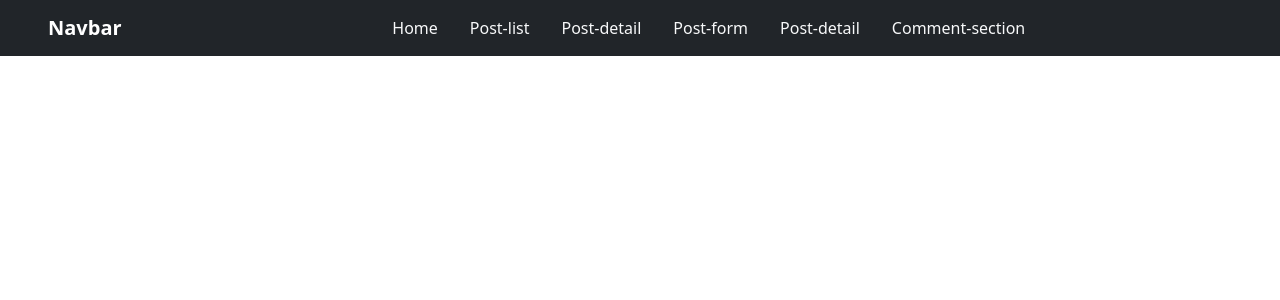
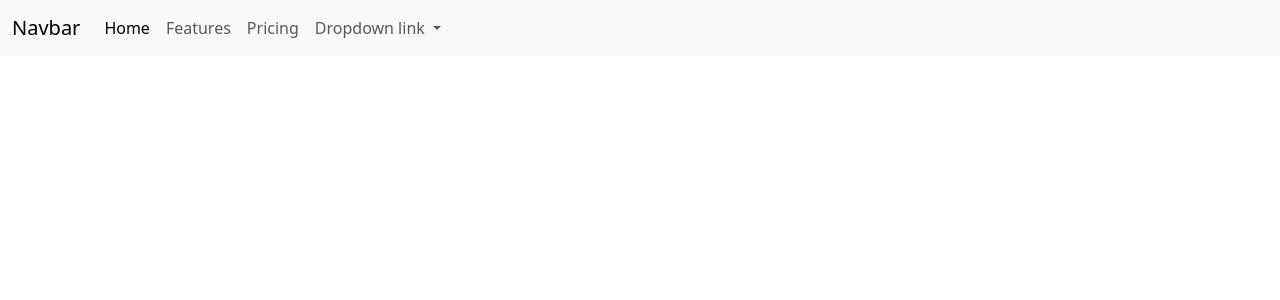
Before and after one commit to iliassid/EnaaBlog, an Angular app: page / in a window 1280 px wide. Shown: the top 300 px of the page. Built offline with nearby package versions, Linux system fonts and the light colour scheme.

Commit message:
fixed the burger bar

```diff
--- a/src/app/components/navbar/navbar.component.html
+++ b/src/app/components/navbar/navbar.component.html
@@ -1,17 +1,37 @@
-<nav class="navbar navbar-expand-lg navbar-dark bg-dark">
-  <a class="navbar-brand ms-5 fw-bold" href="#">Navbar</a>
-  <button class="navbar-toggler" type="button" data-toggle="collapse" data-target="#navbarNavAltMarkup"
-          aria-controls="navbarNavAltMarkup" aria-expanded="false" aria-label="Toggle navigation">
-    <span class="navbar-toggler-icon"></span>
-  </button>
-  <div class="collapse navbar-collapse" id="navbarNavAltMarkup">
-    <div class="navbar-nav d-flex justify-content-center w-100 text-light">
-      <a class="nav-item nav-link me-3 text-light " href="#">Home</a>
-      <a class="nav-item nav-link me-3 text-light" href="#">Post-list</a>
-      <a class="nav-item nav-link me-3 text-light" href="#">Post-detail</a>
-      <a class="nav-item nav-link me-3 text-light" href="#">Post-form</a>
-      <a class="nav-item nav-link me-3 text-light" href="#">Post-detail</a>
-      <a class="nav-item nav-link text-light" href="#">Comment-section</a>
+<!-- Bootstrap CSS -->
+<link href="https://cdn.jsdelivr.net/npm/bootstrap@5.3.3/dist/css/bootstrap.min.css" rel="stylesheet">
+
+<!-- Bootstrap JS (with Popper) -->
+<script src="https://cdn.jsdelivr.net/npm/bootstrap@5.3.3/dist/js/bootstrap.bundle.min.js"></script>
+
+<nav class="navbar navbar-expand-lg bg-body-tertiary">
+  <div class="container-fluid">
+    <a class="navbar-brand" href="#">Navbar</a>
+    <button class="navbar-toggler" type="button" data-bs-toggle="collapse" data-bs-target="#navbarNavDropdown" aria-controls="navbarNavDropdown" aria-expanded="false" aria-label="Toggle navigation">
+      <span class="navbar-toggler-icon"></span>
+    </button>
+    <div class="collapse navbar-collapse" id="navbarNavDropdown">
+      <ul class="navbar-nav">
+        <li class="nav-item">
+          <a class="nav-link active" aria-current="page" href="#">Home</a>
+        </li>
+        <li class="nav-item">
+          <a class="nav-link" href="#">Features</a>
+        </li>
+        <li class="nav-item">
+          <a class="nav-link" href="#">Pricing</a>
+        </li>
+        <li class="nav-item dropdown">
+          <a class="nav-link dropdown-toggle" href="#" role="button" data-bs-toggle="dropdown" aria-expanded="false">
+            Dropdown link
+          </a>
+          <ul class="dropdown-menu">
+            <li><a class="dropdown-item" href="#">Action</a></li>
+            <li><a class="dropdown-item" href="#">Another action</a></li>
+            <li><a class="dropdown-item" href="#">Something else here</a></li>
+          </ul>
+        </li>
+      </ul>
     </div>
   </div>
 </nav>
--- a/src/index.html
+++ b/src/index.html
@@ -6,9 +6,10 @@
   <base href="/">
   <meta name="viewport" content="width=device-width, initial-scale=1">
   <link rel="icon" type="image/x-icon" href="favicon.ico">
-  <link rel="stylesheet" href="https://cdn.jsdelivr.net/npm/bootstrap-icons@1.11.3/font/bootstrap-icons.min.css">
 </head>
 <body>
   <app-root></app-root>
+  <script src="https://cdn.jsdelivr.net/npm/bootstrap@5.3.5/dist/js/bootstrap.bundle.min.js" integrity="sha384-k6d4wzSIapyDyv1kpU366/PK5hCdSbCRGRCMv+eplOQJWyd1fbcAu9OCUj5zNLiq" crossorigin="anonymous"></script>
 </body>
+
 </html>
```
